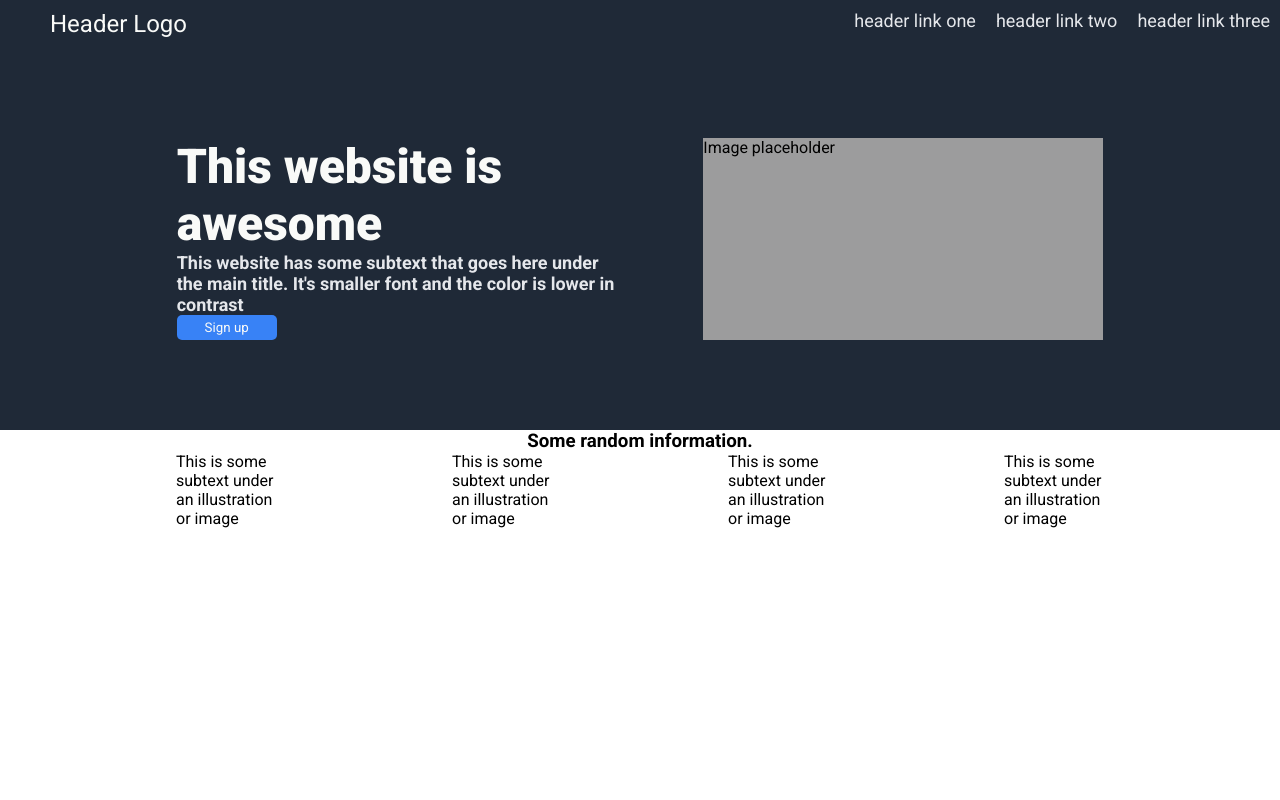
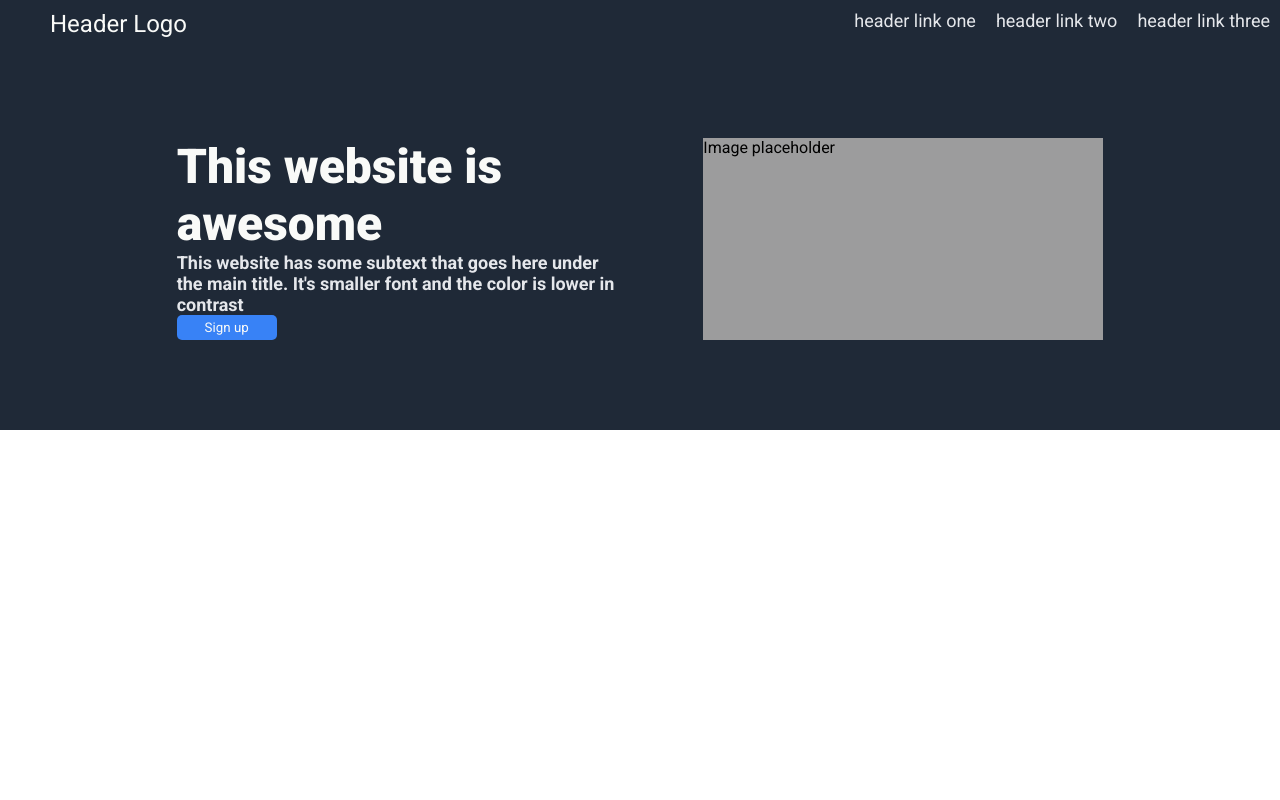
Before and after one commit to ms-candy-codes/AllOdin, a plain HTML site: page landing-page/index.html in a window 1280 px wide. Shown: the top 800 px of the page. Drawn offline with Linux system fonts and the light colour scheme.

Commit message:
Remove section 2

```diff
--- a/landing-page/index.html
+++ b/landing-page/index.html
@@ -29,43 +29,7 @@
             <div id="header-image"><p>Image placeholder</p></div>
     </div>
     <div id="section1">
-        <div class="section1-text">
-            <h3>Some random information.</h3>
-        </div>
-        <div class="section1-cards">
-            <div class="card first">
-                <div class="image-container">
-                    <div class="card-image"> <!--ROUND--> </div>
-                </div>
-                <div>
-                    <p>This is some subtext under an illustration or image</p>
-                </div>
-            </div>
-            <div class="card second">
-                <div class="image-container">
-                    <div class="card-image"> <!--ROUND--> </div>
-                </div>
-                <div>
-                    <p>This is some subtext under an illustration or image</p>
-                </div>
-            </div>
-            <div class="card third">
-                <div class="image-container">
-                    <div> <!--ROUND--> </div>
-                </div>
-                <div>
-                    <p>This is some subtext under an illustration or image</p>
-                </div>
-            </div>
-            <div class="card fourth">
-                <div class="image-container">
-                    <div><!--Image--></div>
-                </div>
-                <div>
-                    <p>This is some subtext under an illustration or image</p>
-                </div>
-            </div>
-        </div>
+
     </div>
     <div id="section2">
         <p class="section2-text paragraph1">This is an inspiring quote, or testimonial from a customer. Maybe it's just filling up space, or maybe people will actually read it. Who knows? All I know is that is looks nice.</p>
```
